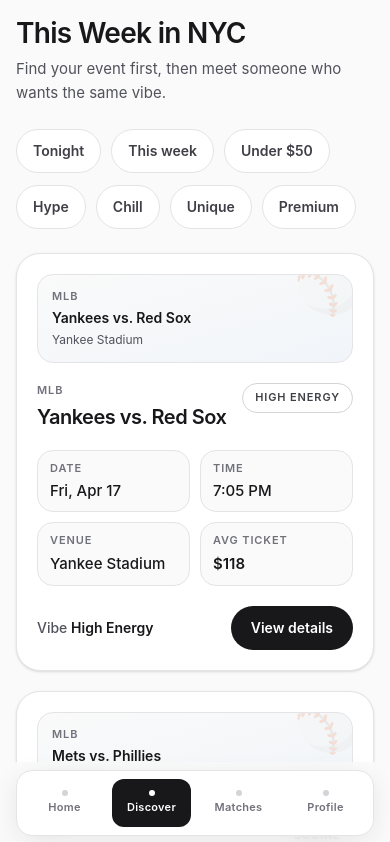
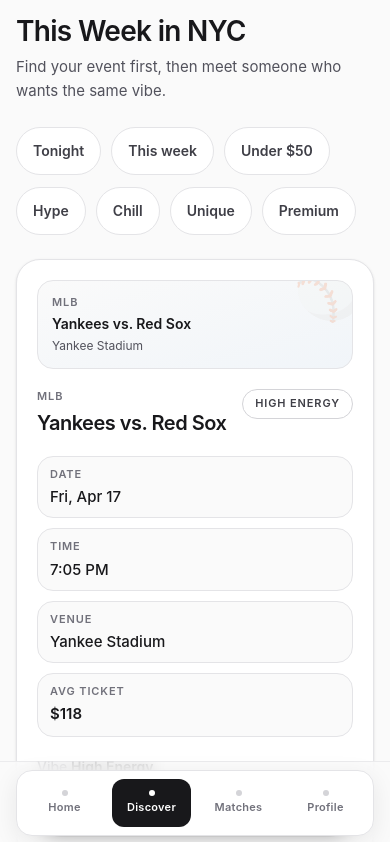
Before and after one commit to dslopresti3/mvp-dating, a Next.js app: page /discover in a window 390 px wide. Shown: the top 842 px of the page. Built offline with nearby package versions, Linux system fonts and the light colour scheme.

Commit message:
Improve iPhone-first mobile layout and nav spacing

```diff
--- a/src/app/globals.css
+++ b/src/app/globals.css
@@ -3,6 +3,7 @@
 :root {
   --background: #fafafa;
   --foreground: #18181b;
+  --bottom-nav-height: 5.5rem;
 }
 
 @theme inline {
@@ -52,15 +53,15 @@
   }
 
   .app-button-primary {
-    @apply inline-flex min-h-11 items-center justify-center rounded-full bg-zinc-900 px-5 py-3 text-sm font-semibold text-white transition-colors hover:bg-zinc-800;
+    @apply inline-flex min-h-12 items-center justify-center rounded-full bg-zinc-900 px-5 py-3 text-sm font-semibold text-white transition-colors hover:bg-zinc-800;
   }
 
   .app-button-secondary {
-    @apply inline-flex min-h-11 items-center justify-center rounded-full border border-zinc-200 bg-white px-4 py-2.5 text-sm font-semibold text-zinc-700 transition-colors hover:bg-zinc-50;
+    @apply inline-flex min-h-12 items-center justify-center rounded-full border border-zinc-200 bg-white px-4 py-2.5 text-sm font-semibold text-zinc-700 transition-colors hover:bg-zinc-50;
   }
 
   .app-button-secondary-muted {
-    @apply inline-flex min-h-11 items-center justify-center rounded-full border border-zinc-200 bg-white px-4 py-2.5 text-sm font-semibold text-zinc-700 transition-colors hover:border-zinc-300 hover:bg-zinc-100;
+    @apply inline-flex min-h-12 items-center justify-center rounded-full border border-zinc-200 bg-white px-4 py-2.5 text-sm font-semibold text-zinc-700 transition-colors hover:border-zinc-300 hover:bg-zinc-100;
   }
 
   .app-choice-card {
--- a/src/app/layout.tsx
+++ b/src/app/layout.tsx
@@ -16,8 +16,8 @@
 }>) {
   return (
     <html lang="en" className="h-full antialiased">
-      <body className="min-h-full bg-zinc-50 font-sans text-zinc-900">
-        <main className="mx-auto flex min-h-screen w-full max-w-md flex-col gap-6 px-4 pb-[calc(env(safe-area-inset-bottom)+7.5rem)] pt-[calc(env(safe-area-inset-top)+1rem)]">
+      <body className="min-h-[100dvh] overflow-x-hidden bg-zinc-50 font-sans text-zinc-900">
+        <main className="mx-auto flex min-h-[100dvh] w-full max-w-md flex-col gap-6 px-4 pb-[calc(var(--bottom-nav-height)+env(safe-area-inset-bottom)+1rem)] pt-[calc(env(safe-area-inset-top)+0.875rem)]">
           {children}
         </main>
         <BottomNav />
--- a/src/app/profile/page.tsx
+++ b/src/app/profile/page.tsx
@@ -110,7 +110,7 @@
         title="Date planning preferences"
         description="Only the details that matter for choosing and committing to an event date."
       >
-        <div className="grid grid-cols-1 gap-3 sm:grid-cols-2">
+        <div className="grid grid-cols-1 gap-3">
           <article className="rounded-2xl border border-zinc-200 bg-zinc-50 p-3.5">
             <p className="text-xs font-semibold uppercase tracking-[0.08em] text-zinc-500">
               Ticket budget
--- a/src/components/BottomNav.tsx
+++ b/src/components/BottomNav.tsx
@@ -9,7 +9,7 @@
   const pathname = usePathname();
 
   return (
-    <nav className="fixed inset-x-0 bottom-0 z-50 bg-zinc-50/80 px-4 pb-[calc(env(safe-area-inset-bottom)+0.5rem)] pt-2 backdrop-blur">
+    <nav className="fixed inset-x-0 bottom-0 z-50 border-t border-zinc-200/70 bg-zinc-50/90 px-4 pb-[calc(env(safe-area-inset-bottom)+0.5rem)] pt-2 backdrop-blur supports-[backdrop-filter]:bg-zinc-50/75">
       <ul className="mx-auto grid max-w-md grid-cols-4 gap-2 rounded-2xl border border-zinc-200 bg-white p-2 shadow-[0_6px_24px_rgba(0,0,0,0.08)]" role="list">
         {bottomNavItems.map((item) => {
           const isActive =
@@ -22,7 +22,7 @@
               <Link
                 href={item.href}
                 aria-current={isActive ? "page" : undefined}
-                className={`flex min-h-12 flex-col items-center justify-center rounded-xl px-2 text-[11px] font-semibold tracking-wide transition-colors ${
+                className={`flex min-h-12 w-full flex-col items-center justify-center rounded-xl px-1.5 text-[11px] font-semibold tracking-wide transition-colors ${
                   isActive
                     ? "bg-zinc-900 text-white"
                     : "text-zinc-500 hover:bg-zinc-100 hover:text-zinc-900"
--- a/src/components/EventCard.tsx
+++ b/src/components/EventCard.tsx
@@ -41,16 +41,16 @@
       <EventThumbnail league={event.league} title={event.title} venue={event.venue} />
 
       <div className="flex items-start justify-between gap-3">
-        <div className="app-section-heading">
+        <div className="app-section-heading min-w-0 flex-1">
           <p className="app-eyebrow">{event.league}</p>
           <h2 className="text-xl font-semibold leading-tight tracking-tight text-zinc-900">{event.title}</h2>
         </div>
-        <span className="inline-flex rounded-full border border-zinc-300 bg-white px-3 py-1.5 text-[11px] font-semibold uppercase tracking-[0.08em] text-zinc-700">
+        <span className="inline-flex shrink-0 rounded-full border border-zinc-300 bg-white px-3 py-1.5 text-[11px] font-semibold uppercase tracking-[0.08em] text-zinc-700">
           {formatVibe(event.vibe)}
         </span>
       </div>
 
-      <div className="grid grid-cols-2 gap-2.5">
+      <div className="grid grid-cols-1 gap-2.5">
         <EventMetaPill label="Date" value={formatEventDate(event.date)} />
         <EventMetaPill label="Time" value={event.time} />
         <EventMetaPill label="Venue" value={event.venue} />
@@ -61,11 +61,11 @@
         />
       </div>
 
-      <div className="flex items-center justify-between gap-3">
+      <div className="flex flex-col gap-3">
         <p className="text-sm font-medium text-zinc-600">
           Vibe <span className="font-semibold text-zinc-900">{formatVibe(event.vibe)}</span>
         </p>
-        <Link href={`/events/${event.id}`} className="app-button-primary">
+        <Link href={`/events/${event.id}`} className="app-button-primary w-full">
           View details
         </Link>
       </div>
--- a/src/components/MatchCard.tsx
+++ b/src/components/MatchCard.tsx
@@ -73,17 +73,17 @@
         </div>
       </div>
 
-      <div className="grid grid-cols-3 gap-2.5">
+      <div className="grid grid-cols-1 gap-2.5">
         <button
           type="button"
-          className="app-button-secondary-muted"
+          className="app-button-secondary-muted w-full"
           aria-label={`Pass on ${name}`}
         >
           Pass
         </button>
         <button
           type="button"
-          className="app-button-primary px-3 disabled:cursor-not-allowed disabled:bg-zinc-400"
+          className="app-button-primary w-full px-3 disabled:cursor-not-allowed disabled:bg-zinc-400"
           disabled={!canMatch || isMatching}
           onClick={() => onMatch(profileId)}
           aria-label={canMatch ? `Match with ${name}` : `${name} has no chat thread yet`}
@@ -92,7 +92,7 @@
         </button>
         <button
           type="button"
-          className="app-button-secondary-muted"
+          className="app-button-secondary-muted w-full"
           aria-label={`Save ${name} for later`}
         >
           Save
--- a/src/components/PageHeader.tsx
+++ b/src/components/PageHeader.tsx
@@ -9,7 +9,9 @@
     <header className="space-y-3">
       {badge ? <p className="app-pill">{badge}</p> : null}
       <div className="app-section-heading">
-        <h1 className="text-[1.75rem] font-semibold leading-tight tracking-tight text-zinc-900">{title}</h1>
+        <h1 className="text-[1.75rem] font-semibold leading-tight tracking-tight text-zinc-900 [overflow-wrap:anywhere]">
+          {title}
+        </h1>
         {subtitle ? <p className="text-[15px] leading-6 text-zinc-600">{subtitle}</p> : null}
       </div>
     </header>
```
